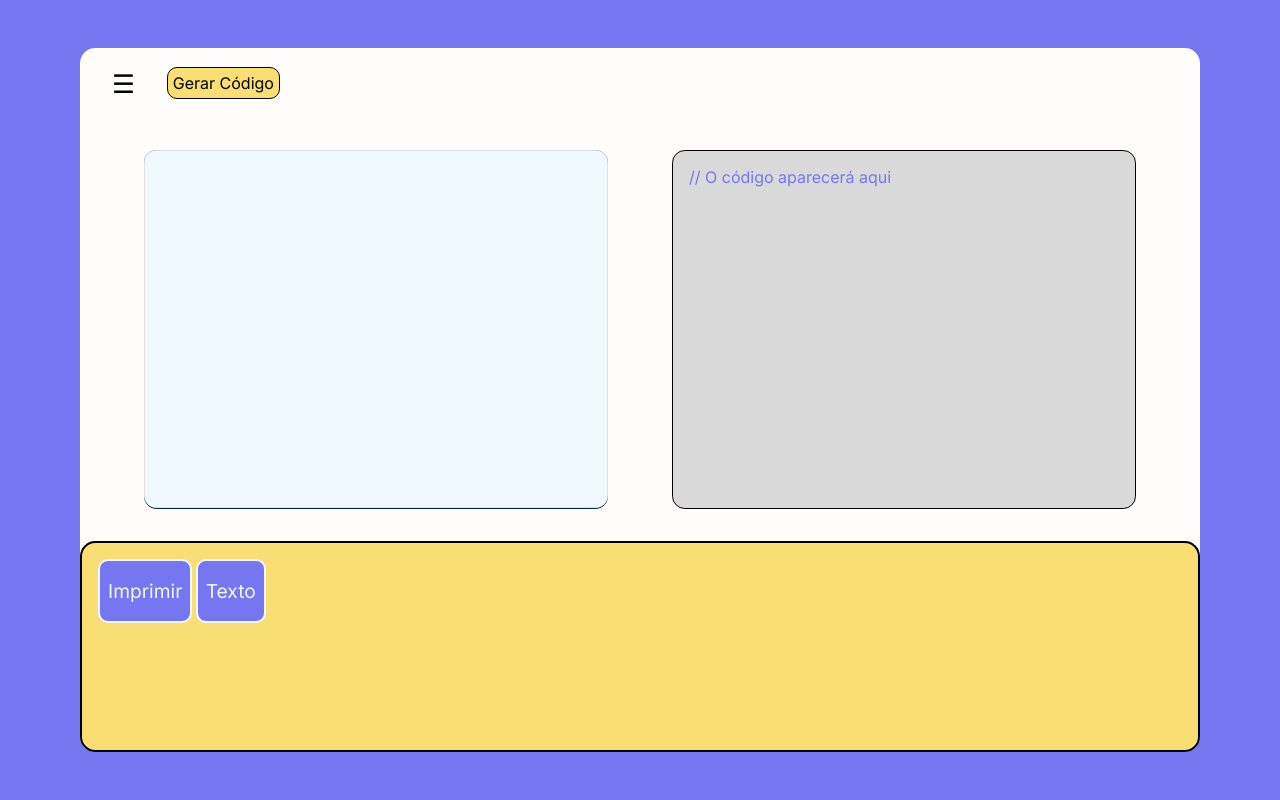
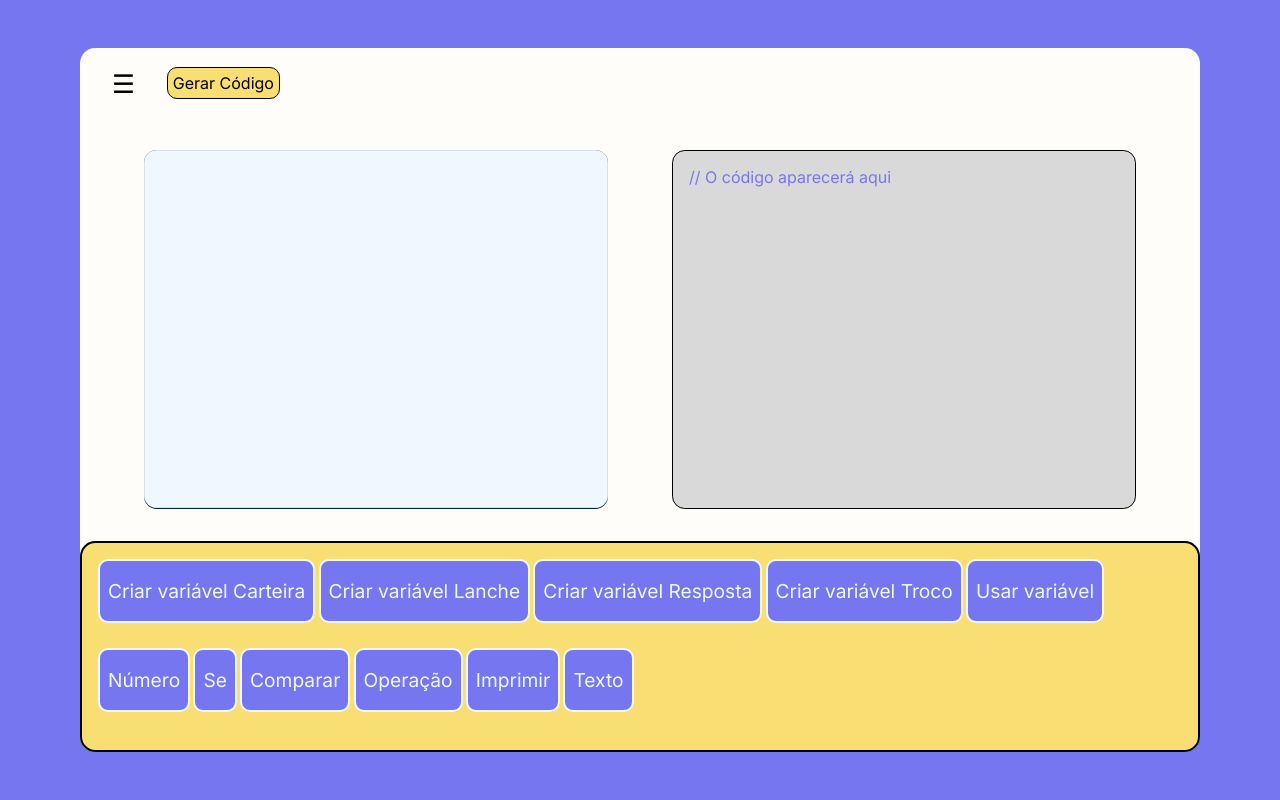
Before and after one commit to enzomobile/OTTO, a Django app: template appOTTO/templates/appOTTO/jogo/fase7.html in a window 1280 px wide. Run offline with Django 5.2, Linux system fonts and the light colour scheme; the template is opened without the code that fills it, so the values that code supplies are empty.

Commit message:
25/09/2025 "estrutura fase7"

```diff
--- a/appOTTO/static/appOTTO/JS/jogo.js
+++ b/appOTTO/static/appOTTO/JS/jogo.js
@@ -101,7 +101,22 @@ while chuveiro != alvo:
     chuveiro = chuveiro + 1
 print('Temperatura ideal!')`,
 
-    "repeat",            // fase 7: exemplo
+  // fase 7: exemplo
+    `carteira = None
+lanche = None
+resposta = None
+troco = None
+
+
+carteira = 50
+lanche = 15
+resposta = 35
+troco = carteira - lanche
+if troco == resposta:
+  print('O troco está certo!')
+else:
+  print('O troco está errado!')`,
+
     "math",              // fase 8: exemplo
     "logic",             // fase 9: exemplo
     "array"              // fase 10: exemplo
--- a/appOTTO/templates/appOTTO/jogo/fase7.html
+++ b/appOTTO/templates/appOTTO/jogo/fase7.html
@@ -54,7 +54,7 @@
                             </ul>
                         </div>
                     </div>
-                    <button onclick="mostrarCodigo(1)">Gerar Código</button>
+                    <button onclick="mostrarCodigo(7)">Gerar Código</button>
                 </header>
 
                 <article>
@@ -73,8 +73,24 @@
 
                 <!-- Footer mostrando blocos -->
                 <footer id="toolboxFooter" style="overflow-x:auto; white-space:nowrap; padding:1rem;">
-                    <button onclick="criarBloco('text_print')">Imprimir</button>
-                    <button onclick="criarBloco('text')">Texto</button>
+                        <!-- Variáveis -->
+                        <button onclick="adicionarVariavel('carteira')">Criar variável Carteira</button>
+                        <button onclick="adicionarVariavel('lanche')">Criar variável Lanche</button>
+                        <button onclick="adicionarVariavel('resposta')">Criar variável Resposta</button>
+                        <button onclick="adicionarVariavel('troco')">Criar variável Troco</button>
+                        <button onclick="criarBloco('variables_get')">Usar variável</button>
+
+                        <!-- Blocos de número -->
+                        <button onclick="criarBloco('math_number')">Número</button>
+
+                        <!-- Blocos de lógica -->
+                        <button onclick="criarBloco('controls_if')">Se</button>
+                        <button onclick="criarBloco('logic_compare')">Comparar</button>
+                        <button onclick="criarBloco('math_arithmetic')">Operação</button>
+
+                        <!-- Saída -->
+                        <button onclick="criarBloco('text_print')">Imprimir</button>
+                        <button onclick="criarBloco('text')">Texto</button>
                 </footer>
             </section>
         </main>
```
Also changed, not shown: appOTTO/static/appOTTO/img/pre_fase.png.
